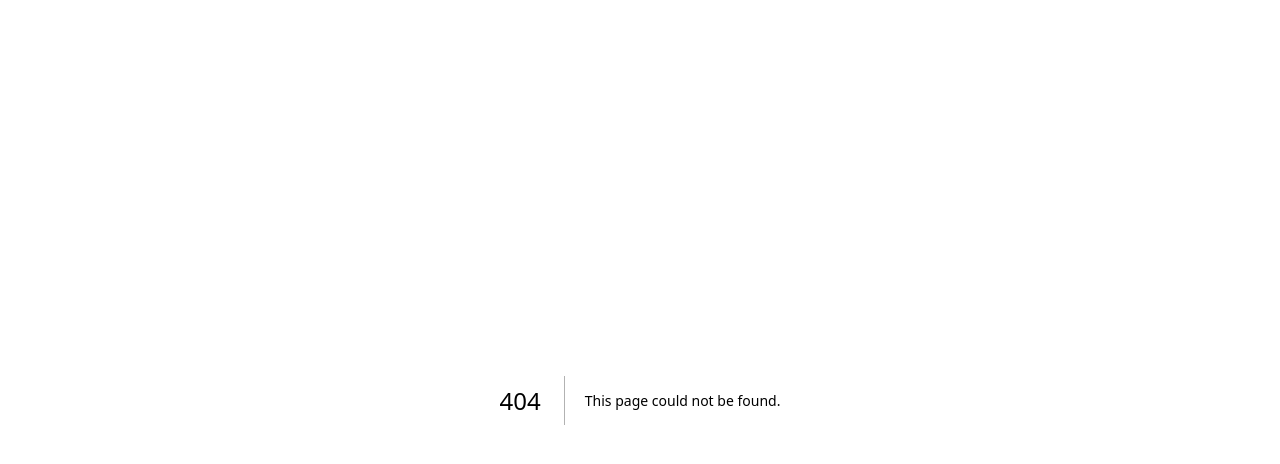
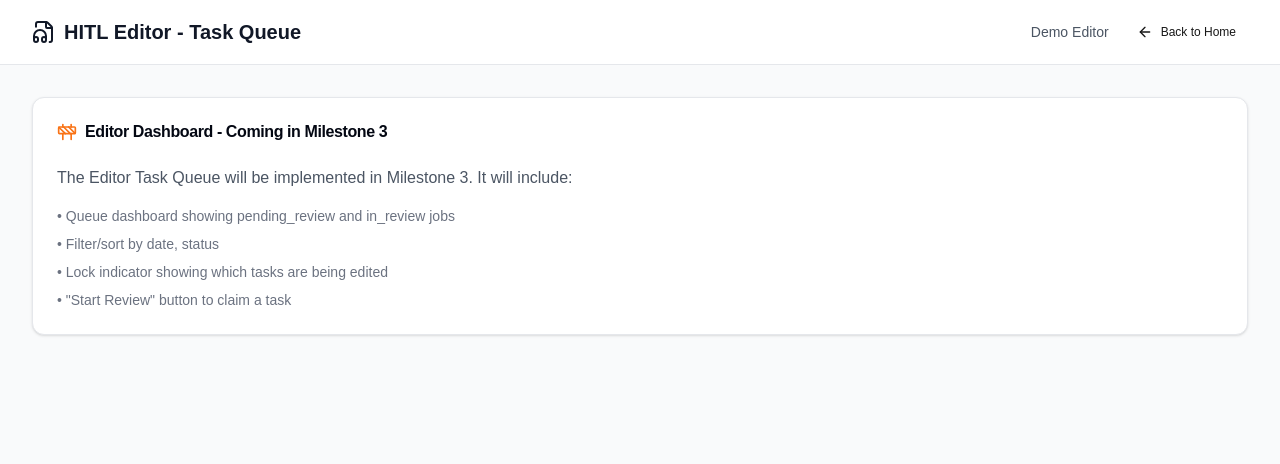
Before and after one commit to eyobai/hitl-editor, a Next.js app: page /editor in a window 1280 px wide. Before the commit this address had no page. Shown: the top 464 px of the page. Built offline with nearby package versions, Linux system fonts and the light colour scheme.

Commit message:
feat(pages): add Editor Dashboard placeholder page

```diff
--- /dev/null
+++ b/src/app/editor/page.tsx
@@ -0,0 +1,57 @@
+'use client';
+
+import Link from 'next/link';
+import { FileAudio, ArrowLeft, Construction } from 'lucide-react';
+import { Card, CardContent, CardHeader, CardTitle } from '@/components/ui/card';
+import { Button } from '@/components/ui/button';
+
+export default function EditorDashboard() {
+  return (
+    <div className="min-h-screen bg-gray-50">
+      {/* Header */}
+      <header className="bg-white border-b">
+        <div className="max-w-7xl mx-auto px-4 sm:px-6 lg:px-8">
+          <div className="flex items-center justify-between h-16">
+            <div className="flex items-center gap-2">
+              <FileAudio className="h-6 w-6 text-gray-900" />
+              <h1 className="text-xl font-semibold text-gray-900">
+                HITL Editor - Task Queue
+              </h1>
+            </div>
+            <div className="flex items-center gap-4">
+              <span className="text-sm text-gray-600">Demo Editor</span>
+              <Link href="/">
+                <Button variant="ghost" size="sm">
+                  <ArrowLeft className="h-4 w-4 mr-2" />
+                  Back to Home
+                </Button>
+              </Link>
+            </div>
+          </div>
+        </div>
+      </header>
+
+      <main className="max-w-7xl mx-auto px-4 sm:px-6 lg:px-8 py-8">
+        <Card>
+          <CardHeader>
+            <CardTitle className="flex items-center gap-2">
+              <Construction className="h-5 w-5 text-orange-500" />
+              Editor Dashboard - Coming in Milestone 3
+            </CardTitle>
+          </CardHeader>
+          <CardContent>
+            <p className="text-gray-600">
+              The Editor Task Queue will be implemented in Milestone 3. It will include:
+            </p>
+            <ul className="mt-4 space-y-2 text-sm text-gray-500">
+              <li>• Queue dashboard showing pending_review and in_review jobs</li>
+              <li>• Filter/sort by date, status</li>
+              <li>• Lock indicator showing which tasks are being edited</li>
+              <li>• &quot;Start Review&quot; button to claim a task</li>
+            </ul>
+          </CardContent>
+        </Card>
+      </main>
+    </div>
+  );
+}
```
